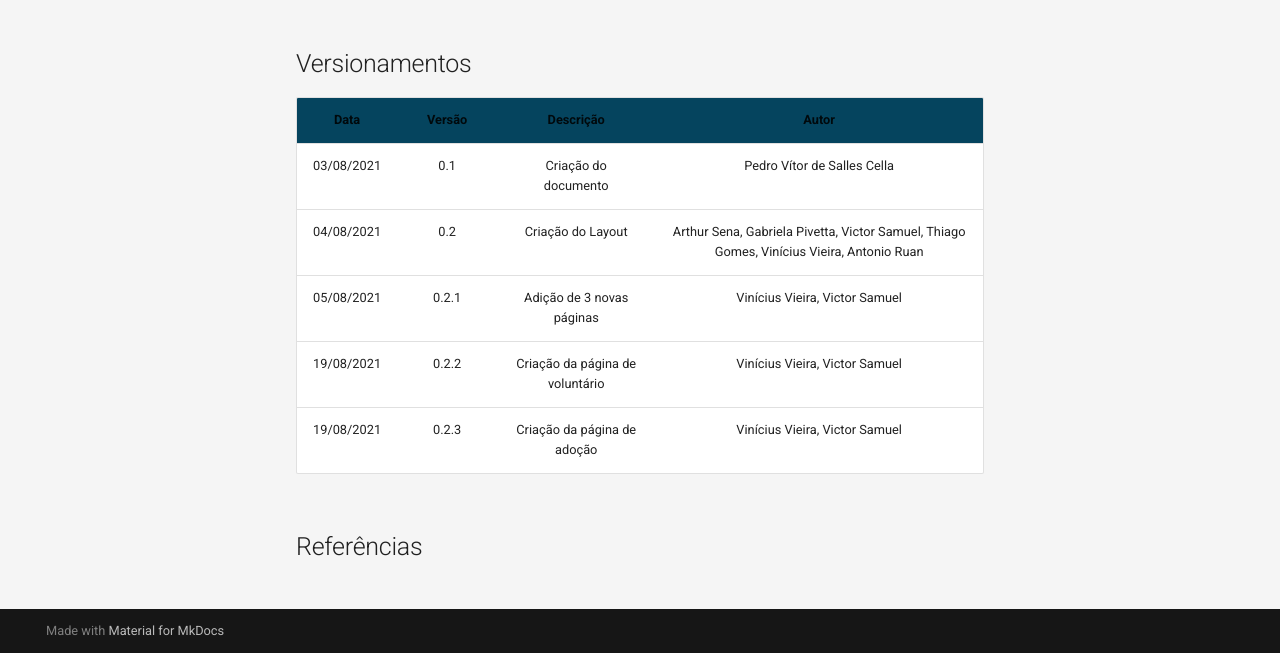
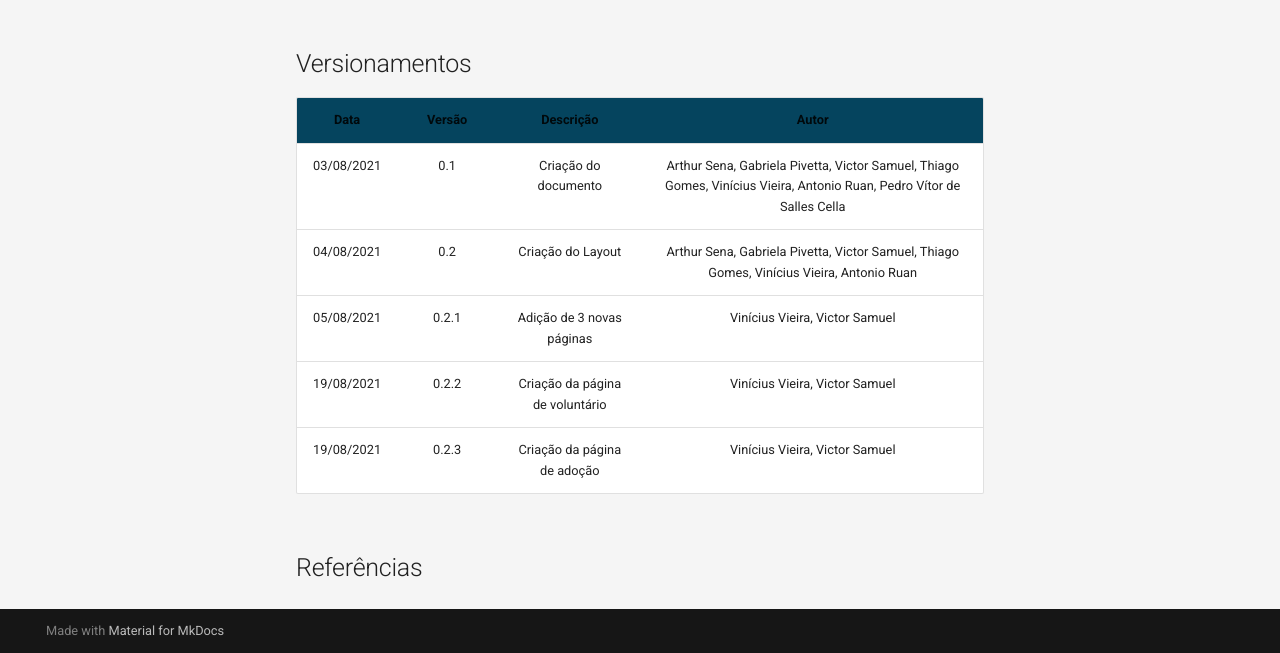
Before and after one commit to UnBArqDsw2021-1/2021.1_G3_PetStop_docs, an MkDocs documentation site: the page built from docs/designSprint/prototype.md, in a window 1280 px wide and 1362 px high. Shown: the part 709-1362 px from the top of the window. Built offline with MkDocs 1.6.1 and Material for MkDocs 9.7.7, drawn with Linux system fonts in a browser that asks for light colours.

Commit message:
atualizacao versionamento prototype

```diff
--- a/docs/designSprint/prototype.md
+++ b/docs/designSprint/prototype.md
@@ -8,7 +8,7 @@ Concepção e desenvolvimento do protótipo através da implementação de 4 lay
 
 |Data|Versão|Descrição|Autor|
 |:--------:|:---:|:-------------------: |:-----------------------:|
-|03/08/2021| 0.1 | Criação do documento | Pedro Vítor de Salles Cella |
+|03/08/2021| 0.1 | Criação do documento |Arthur Sena, Gabriela Pivetta, Victor Samuel, Thiago Gomes, Vinícius Vieira, Antonio Ruan, Pedro Vítor de Salles Cella |
 |04/08/2021| 0.2 | Criação do Layout | Arthur Sena, Gabriela Pivetta, Victor Samuel, Thiago Gomes, Vinícius Vieira, Antonio Ruan |
 |05/08/2021| 0.2.1 | Adição de 3 novas páginas | Vinícius Vieira, Victor Samuel |
 |19/08/2021| 0.2.2 | Criação da página de voluntário | Vinícius Vieira, Victor Samuel |
```
